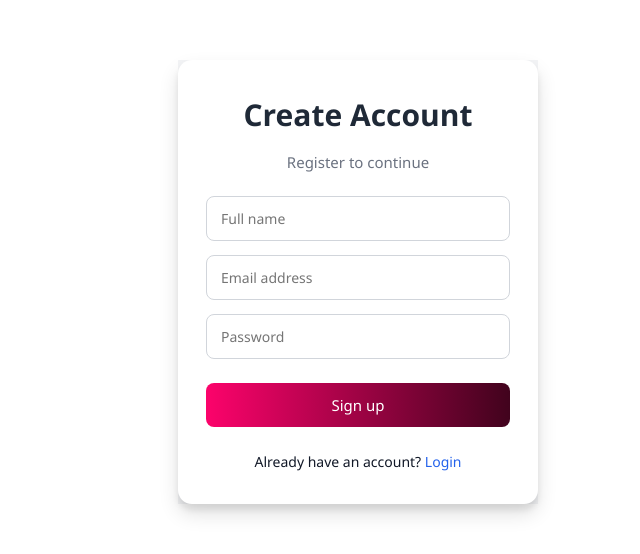
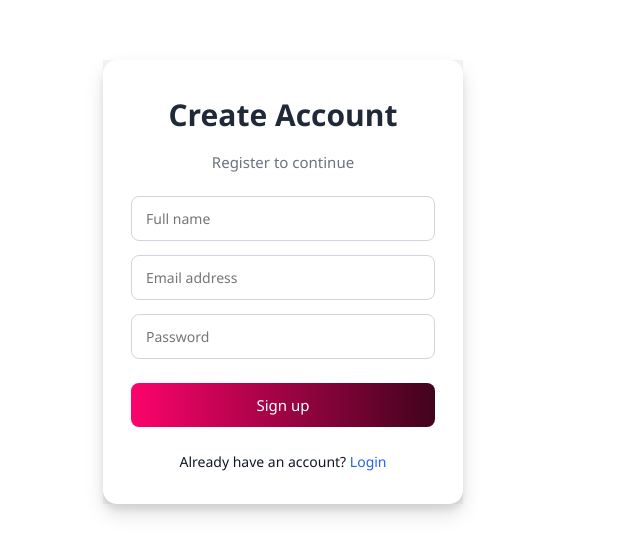
Before and after one commit to Menaga35/Turf-booking, a React (Vite) app in the folder Front-End/: page / in a window 1280 px wide. Shown: the part 118-672 px from the top of the page, without its empty margins (357-997 px from the left). Built offline with nearby package versions, Linux system fonts and the light colour scheme.

Commit message:
fix layout spacing issue

```diff
--- a/Front-End/src/CSS/home.css
+++ b/Front-End/src/CSS/home.css
@@ -2,14 +2,7 @@ body {
   background-color: white;
   margin: 0;
   padding: 0;
-  margin-left: 150px;
 }
-/* .home-page {
-  background-color: #F8F9FA;
-  min-height: 100px;
-  box-sizing: border-box;
-  margin-top: 70px;
-} */
 
 
 .home-container {
@@ -26,9 +19,6 @@ body {
 .hero-left {
   flex: 1;
   min-width: 300px;
-   margin-left: -80px;
-   margin-right: -40px;
-   /* margin-top: -90px; */
 }
 
 .hero-left h1 {
```
